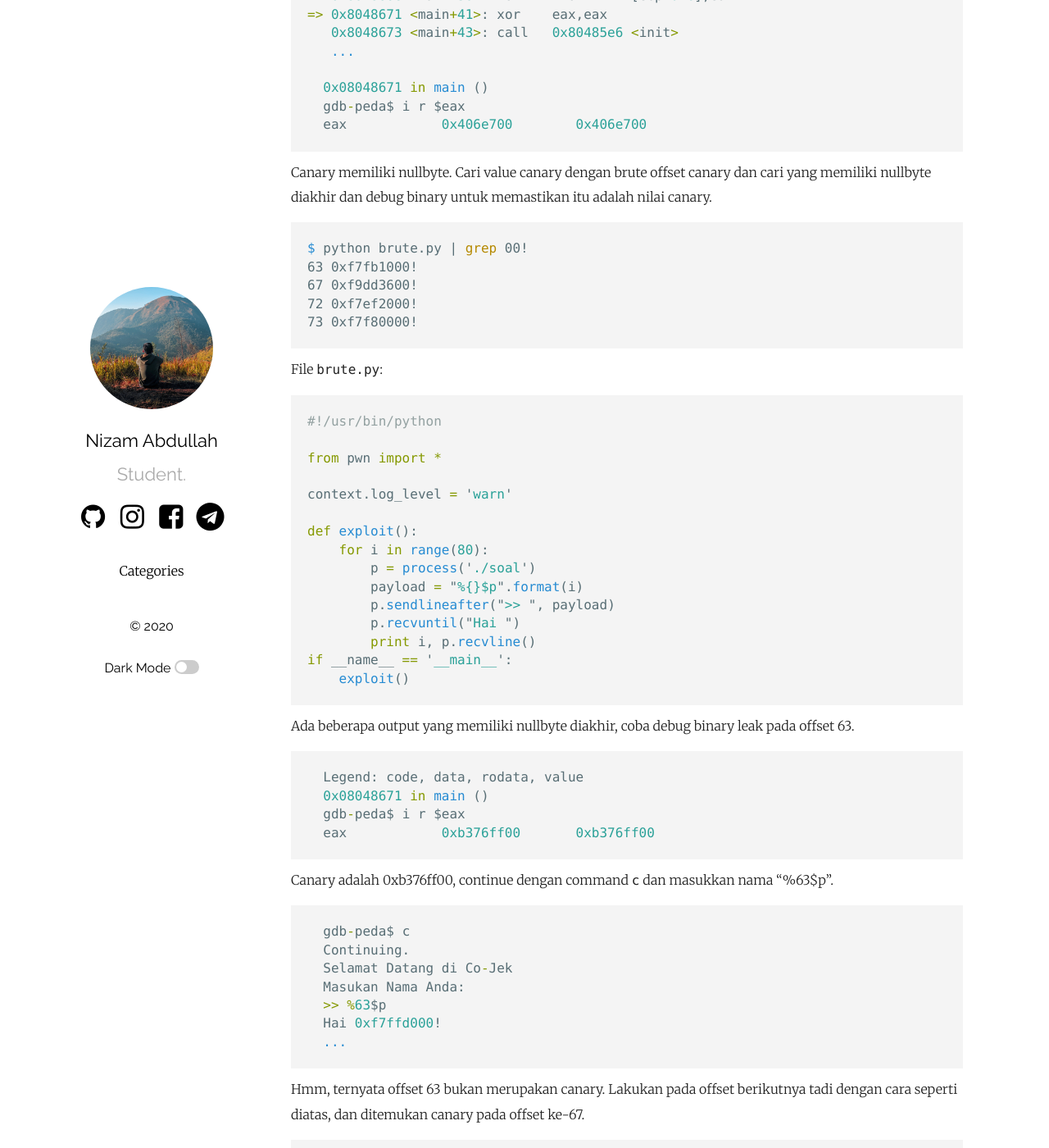
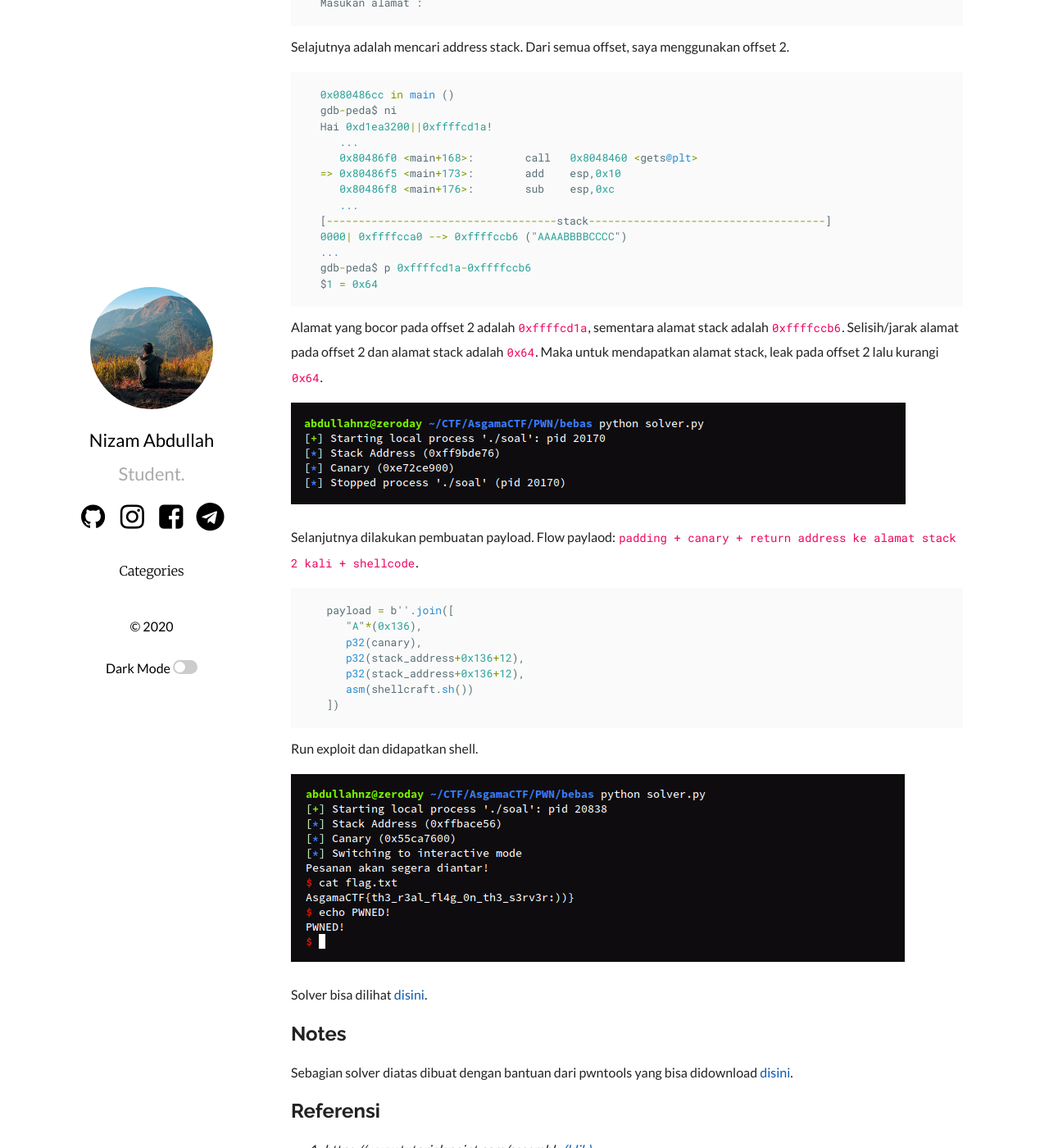
Before and after one commit to abdullahnz/abdullahnz.github.io, a Jekyll site: the page built from _posts/2020-07-15-write-up-binex-asgama-ctf.md, in a window 1280 px wide and 1400 px high, scrolled down 13250 px. Shown: the whole window at 82% size. Built offline with Jekyll 4.4.1, drawn with Linux system fonts in a browser that asks for light colours; comment, search, counter and statistics services are not loaded.

Commit message:
Update head.html

```diff
--- a/_includes/head.html
+++ b/_includes/head.html
@@ -2,28 +2,55 @@
 <meta name="viewport" content="width=device-width, initial-scale=1.0">
 <meta http-equiv="X-UA-Compatible" content="ie=edge">
 <link href="https://fonts.googleapis.com/css?family=Merriweather:300|Raleway:400,700" rel="stylesheet">
+<link href="https://fonts.googleapis.com/css2?family=Lato&family=Roboto+Mono&display=swap" rel="stylesheet">
 <link rel="stylesheet" href="{{ "/assets/css/style.css" | relative_url }}">
 <title>{{ page.title | default: site.title }}</title>
 {% seo %}
 <style>
 table {
     margin: auto !important;
-    min-width: 500px;
+    min-width: 500px !important;
 }
+
 ul.posts li .post p {
     padding-bottom: 32px !important;
 }
 
-@media only screen and (max-width: 600px) {
-  table {
-    max-width: 500px !important;
-    min-width: 300px !important;
-  }
-  body {
-    overflow-x: hidden !important;
-  }
-  .highlight {
-    font-size: 14px !important;
-  }
+* {
+    font-family: 'Lato', sans-serif;
 }
+
+code.language-plaintext.highlighter-rouge {
+    font-family: 'Roboto Mono', monospace !important;
+    font-size: 14px;
+    color: rgb(236, 6, 95);
+    border-radius: 4px;
+    padding: 3px 1px !important;
+}
+
+.highlighter-rouge .highlight {
+    background-color: rgb(250, 250, 250);
+}
+
+.dark .highlight {
+    background-color: black;
+}
+
+.dark .highlight *{
+    background-color: black;
+}
+
+.highlighter-rouge .highlight pre {
+    font-size: 13px;
+}
+
+h3 {
+    margin-bottom: -6px !important;
+}
+
+code span {
+    font-family: 'Roboto Mono', monospace !important;
+}
+
+
 </style>
```
